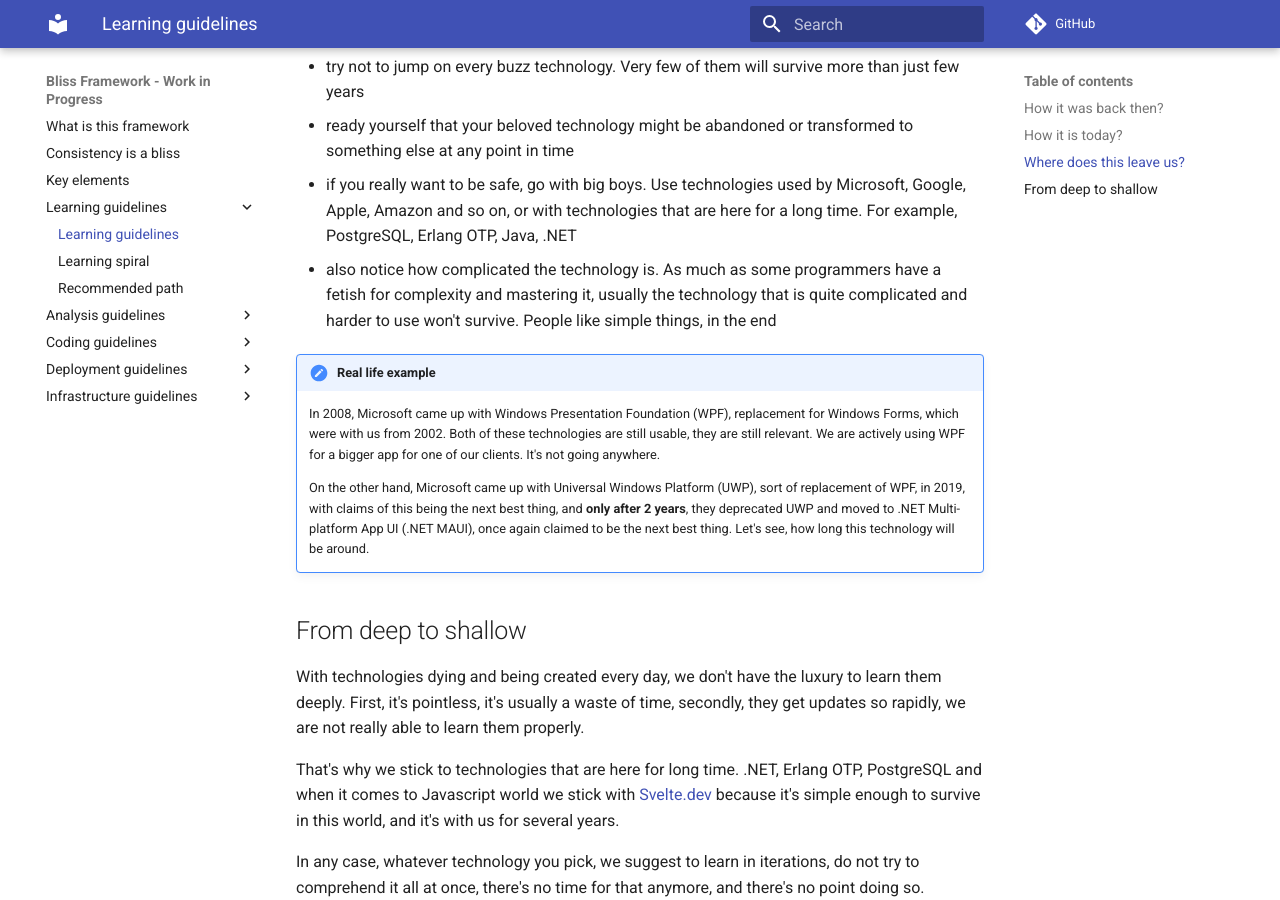
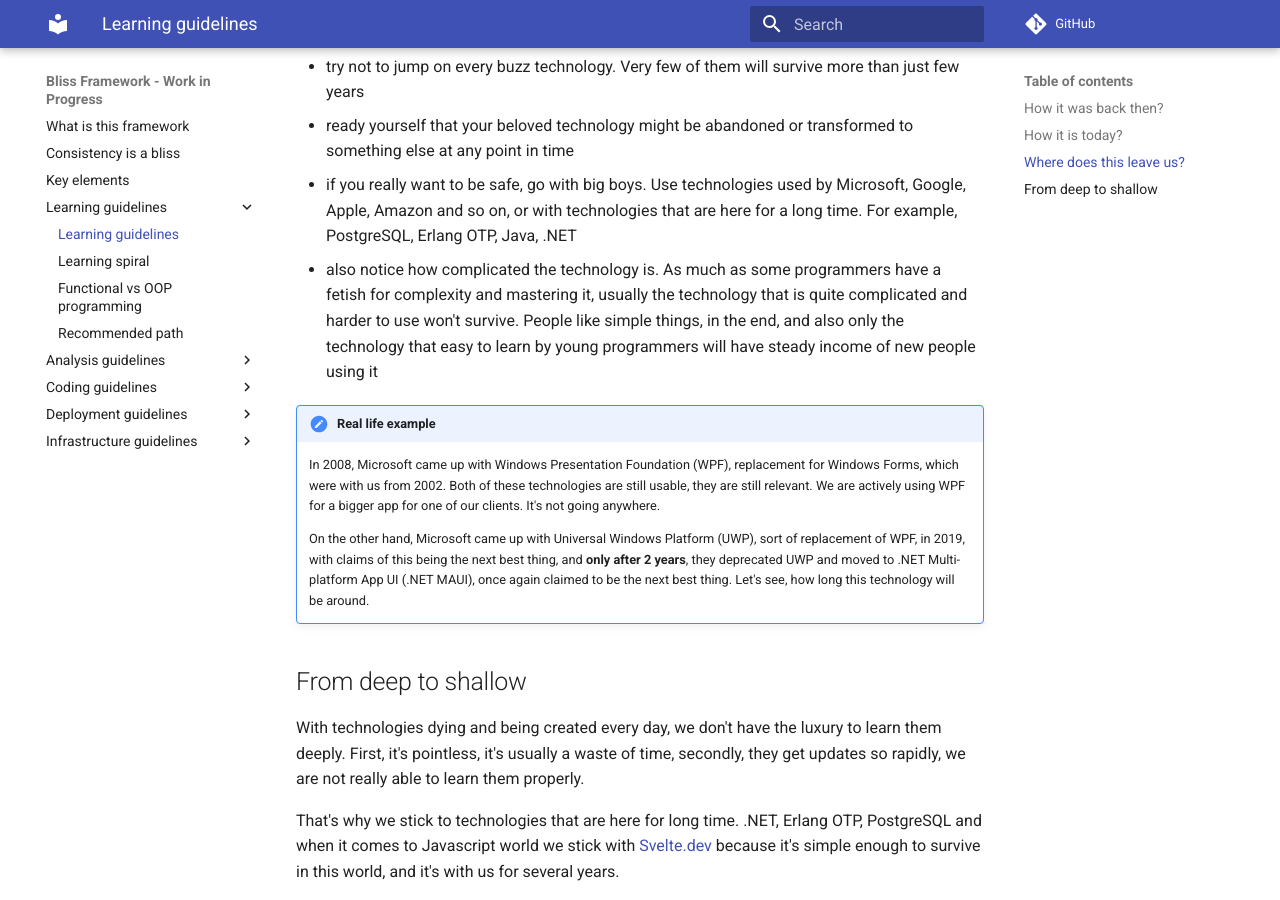
Before and after one commit to bliss-framework/web, an MkDocs documentation site: the page built from docs/learning-guidelines/index.md, in a window 1280 px wide and 900 px high, scrolled down 1862 px. Built offline with MkDocs 1.6.1 and Material for MkDocs 9.7.7, drawn with Linux system fonts in a browser that asks for light colours; comment, search, counter and statistics services are not loaded.

Commit message:
- functional-vs-OOP-programming.md

```diff
--- a/docs/learning-guidelines/index.md
+++ b/docs/learning-guidelines/index.md
@@ -46,7 +46,7 @@ So how to live and learn in this new world of non-lasting technologies and frame
 - try not to jump on every buzz technology. Very few of them will survive more than just few years
 - ready yourself that your beloved technology might be abandoned or transformed to something else at any point in time
 - if you really want to be safe, go with big boys. Use technologies used by Microsoft, Google, Apple, Amazon and so on, or with technologies that are here for a long time. For example, PostgreSQL, Erlang OTP, Java, .NET
-- also notice how complicated the technology is. As much as some programmers have a fetish for complexity and mastering it, usually the technology that is quite complicated and harder to use won't survive. People like simple things, in the end
+- also notice how complicated the technology is. As much as some programmers have a fetish for complexity and mastering it, usually the technology that is quite complicated and harder to use won't survive. People like simple things, in the end, and also only the technology that easy to learn by young programmers will have steady income of new people using it
 
 !!! note "Real life example"
 
--- a/mkdocs.yml
+++ b/mkdocs.yml
@@ -25,6 +25,7 @@ nav:
   - Learning guidelines:
     - learning-guidelines/index.md
     - Learning spiral: learning-guidelines/learning-spiral.md
+    - Functional vs OOP programming: learning-guidelines/functional-vs-OOP-programming.md
     - Recommended path: learning-guidelines/recommended-path.md
   - Analysis guidelines:
     - analysis-guidelines/index.md
```
Also changed, not shown: docs/learning-guidelines/functional-vs-OOP-programming.md (added, +30 -0 lines).
